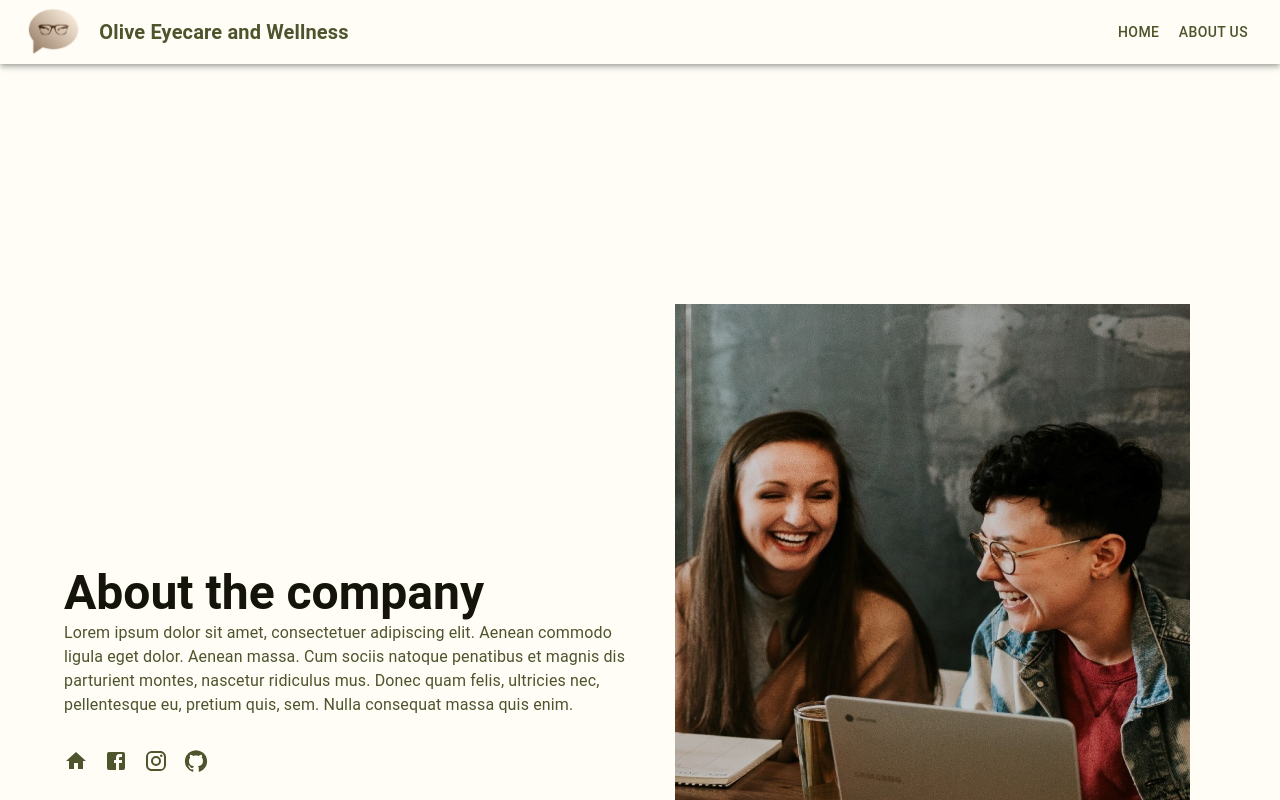
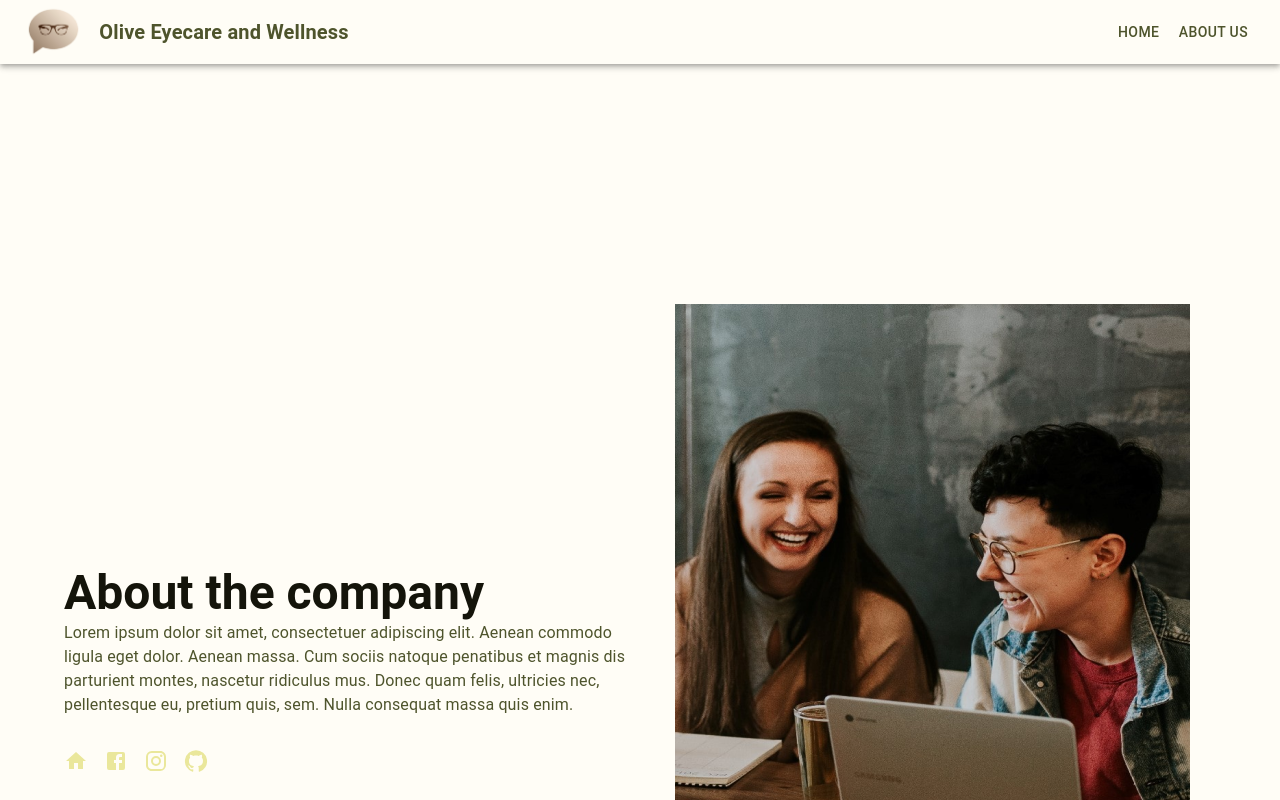
Before and after one commit to gzyon/3D-Printed-Eyewear, a React (Create React App) app in the folder capstone-website/: page /contact in a window 1280 px wide. Shown: the top 800 px of the page. Built offline with nearby package versions, Linux system fonts and the light colour scheme.

Commit message:
change color

```diff
--- a/capstone-website/src/Components/Footer/Socials.js
+++ b/capstone-website/src/Components/Footer/Socials.js
@@ -22,7 +22,7 @@ const Socials = ({just}) => {
       >
         <HomeIcon
           className={"Home"}
-          style={{ color: '#4E542C' }}
+          style={{ color: '#EAE79B' }}
         />
       </Grid>
       <Grid
@@ -33,7 +33,7 @@ const Socials = ({just}) => {
       >
         <FacebookIcon
           className={"Facebook"}
-          style={{ color: '#4E542C' }}
+          style={{ color: '#EAE79B' }}
         />
       </Grid>
       <Grid
@@ -44,7 +44,7 @@ const Socials = ({just}) => {
       >
         <InstagramIcon
           className={"Instagram"}
-          style={{ color: '#4E542C' }}
+          style={{ color: '#EAE79B' }}
         />
       </Grid>
       <Grid
@@ -55,7 +55,7 @@ const Socials = ({just}) => {
       >
         <GitHubIcon
           className={"Github"}
-          style={{ color: '#4E542C' }}
+          style={{ color: '#EAE79B' }}
         />
       </Grid>
       {/* add social media*/}
--- a/capstone-website/src/Pages/HomePage.js
+++ b/capstone-website/src/Pages/HomePage.js
@@ -3,9 +3,7 @@ import React from 'react'
 import Header from '../Components/Header/Header'
 import Footer from '../Components/Footer/Footer'
 import Toolbar from '@mui/material/Toolbar';
-import PropTypes from 'prop-types';
 import CssBaseline from '@mui/material/CssBaseline';
-import useScrollTrigger from '@mui/material/useScrollTrigger';
 import Abc from '@mui/icons-material/Abc'
 import './HomePage.css';
 
@@ -158,15 +156,14 @@ const HomePage = (props) => {
                             </Grid>
                         </Grid>
                 <Typography
-                    variant="h6"
+                    variant="h4"
                     component="div"
                     m={2}
                     display="flex"
                     justifyContent="center"
                     align='center'
                 >
-                    <b>Description of current problems faced by our user and the motivation of
-                    why our product is needed</b>
+                    <b>What are the problems faced?</b>
                 </Typography>
 
                 <Divider variant="middle" />
@@ -290,8 +287,8 @@ const HomePage = (props) => {
                     </List>
                 </Box>
             </Container>
-            <Box p="30px" sx={{backgroundColor: '#EAE79B'}}>
-                <Divider variant="middle"/>
+            <Box p="30px" sx={{backgroundColor: '#4E542C'}}>
+                <Divider sx={{ bgcolor: "#EAE79B" }} variant="middle"/>
                     <Footer/>
             </Box>
         </React.Fragment>
```
